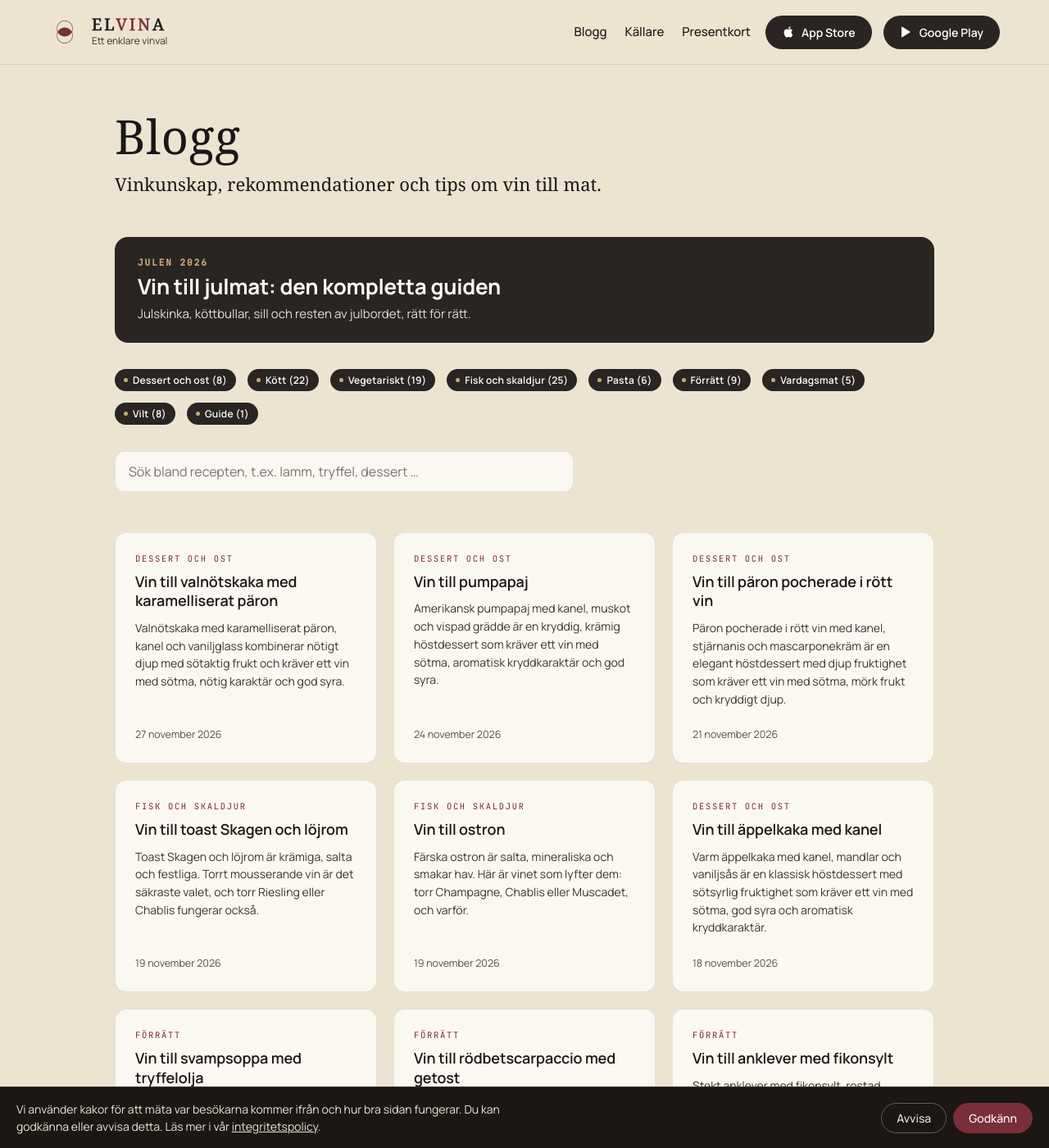
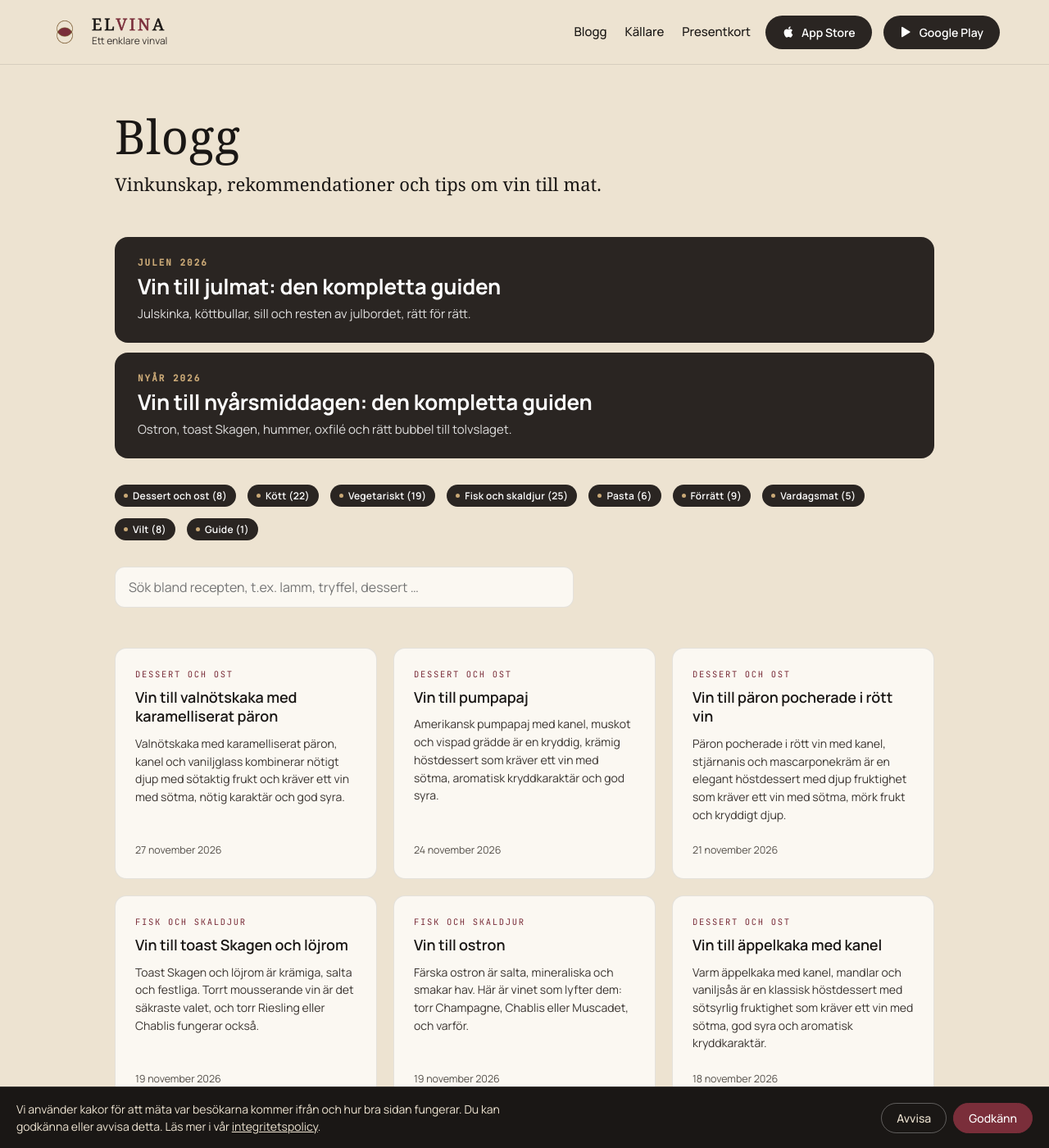
Before and after one commit to timkirstein/elvina-support, a Jekyll site: the page built from blogg/index.html, in a window 1280 px wide and 1400 px high. Shown: the whole window at 82% size. Built offline with Jekyll 4.4.1, drawn with Linux system fonts in a browser that asks for light colours; some web fonts are replaced.

Commit message:
Säsongsbanners: jul och nyår parallellt, nyår ensam 25 dec–1 jan
Co-Authored-By: Claude Opus 5.5 <noreply@anthropic.com>

```diff
--- a/_layouts/blog-index.html
+++ b/_layouts/blog-index.html
@@ -11,13 +11,20 @@ layout: default
       {% endif %}
     </div>
 
-    {% if page.featured %}
-    <a class="featured-banner" href="{{ page.featured.url }}">
-      <span class="eyebrow">{{ page.featured.eyebrow }}</span>
-      <strong>{{ page.featured.title }}</strong>
-      <span class="text">{{ page.featured.text }}</span>
+    {%- comment -%}
+      Season banners: each item may have from/until ("YYYY-MM-DD", inclusive).
+      The site is rebuilt every morning, so banners switch on their own.
+    {%- endcomment -%}
+    {%- assign today = site.time | date: "%Y-%m-%d" -%}
+    {%- for f in page.featured -%}
+      {%- if f.from and today < f.from -%}{%- continue -%}{%- endif -%}
+      {%- if f.until and today > f.until -%}{%- continue -%}{%- endif %}
+    <a class="featured-banner" href="{{ f.url }}">
+      <span class="eyebrow">{{ f.eyebrow }}</span>
+      <strong>{{ f.title }}</strong>
+      <span class="text">{{ f.text }}</span>
     </a>
-    {% endif %}
+    {%- endfor %}
 
     {% if site.categories.size > 0 %}
     <nav class="meta-row" aria-label="Kategorier" style="margin-bottom:32px; flex-wrap:wrap;">
--- a/_sass/_pillar.scss
+++ b/_sass/_pillar.scss
@@ -191,6 +191,7 @@
   transition: transform 0.15s;
 
   &:hover { transform: translateY(-2px); }
+  & + .featured-banner { margin-top: -20px; }
 
   .eyebrow {
     font-family: var(--mono);
--- a/blogg/index.html
+++ b/blogg/index.html
@@ -3,8 +3,14 @@ layout: blog-index
 title: Blogg
 description: Vinkunskap, rekommendationer och tips om vin till mat.
 featured:
-  url: /blogg/vin-till-julmat/
-  eyebrow: "Julen 2026"
-  title: "Vin till julmat: den kompletta guiden"
-  text: "Julskinka, köttbullar, sill och resten av julbordet, rätt för rätt."
+  - url: /blogg/vin-till-julmat/
+    eyebrow: "Julen 2026"
+    title: "Vin till julmat: den kompletta guiden"
+    text: "Julskinka, köttbullar, sill och resten av julbordet, rätt för rätt."
+    until: "2026-12-24"
+  - url: /blogg/vin-till-nyar/
+    eyebrow: "Nyår 2026"
+    title: "Vin till nyårsmiddagen: den kompletta guiden"
+    text: "Ostron, toast Skagen, hummer, oxfilé och rätt bubbel till tolvslaget."
+    until: "2027-01-01"
 ---
```
